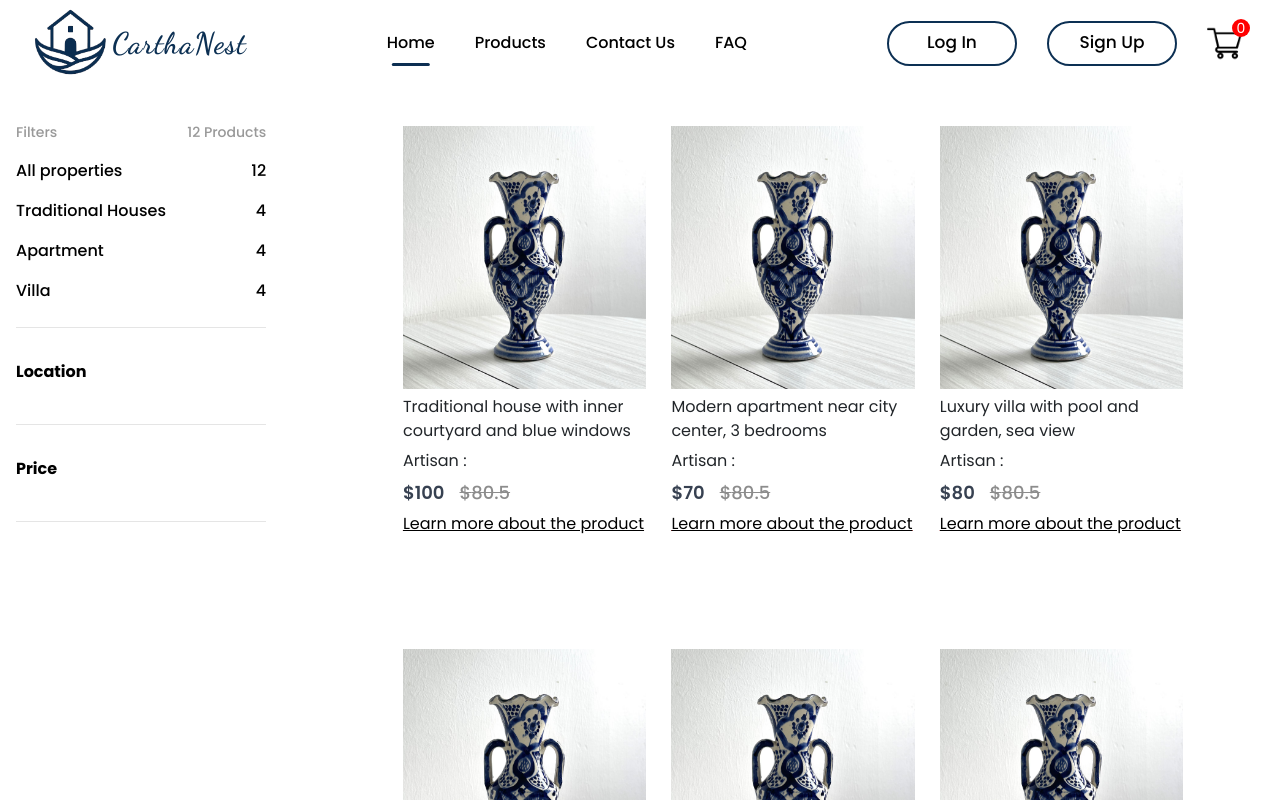
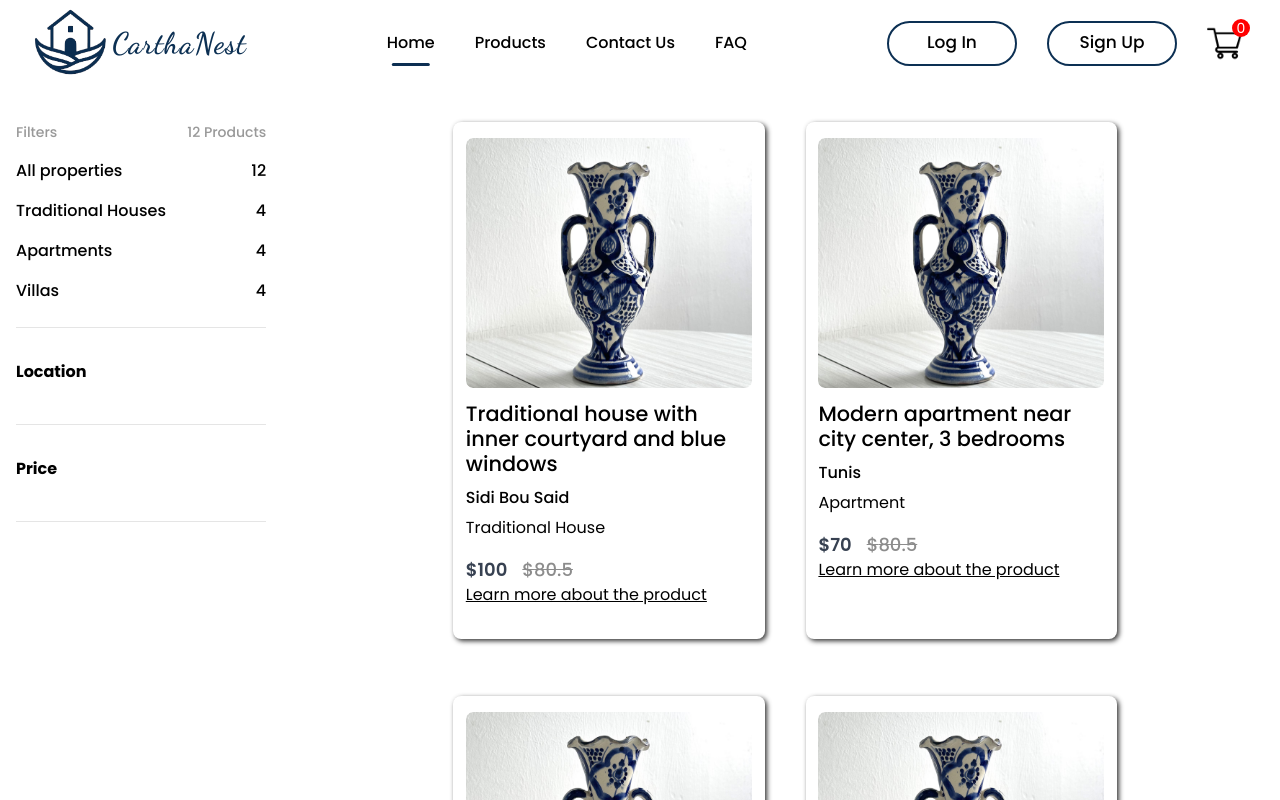
Before and after one commit to YassineSahli04/E-commerceWebsite, a React (Create React App) app: page /products in a window 1280 px wide. Shown: the top 800 px of the page. Built offline with nearby package versions, Linux system fonts and the light colour scheme.

Commit message:
added the cards for the products

```diff
--- a/src/Components/Assets/all_product.js
+++ b/src/Components/Assets/all_product.js
@@ -7,7 +7,7 @@ const all_product = [
     description: "Traditional house with inner courtyard and blue windows",
     price: 220000,
     city: "Sidi Bou Said",
-    type: "traditional",
+    type: "Traditional House",
     image: p1_img,
     new_price: 100.0,
     old_price: 80.5,
@@ -17,7 +17,7 @@ const all_product = [
     description: "Modern apartment near city center, 3 bedrooms",
     price: 180000,
     city: "Tunis",
-    type: "apartment",
+    type: "Apartment",
     image: p1_img,
     new_price: 70.0,
     old_price: 80.5,
@@ -27,7 +27,7 @@ const all_product = [
     description: "Luxury villa with pool and garden, sea view",
     price: 520000,
     city: "Hammamet",
-    type: "villa",
+    type: "Villa",
     image: p1_img,
     new_price: 80.0,
     old_price: 80.5,
@@ -37,7 +37,7 @@ const all_product = [
     description: "Cozy traditional house with rooftop terrace",
     price: 195000,
     city: "Kairouan",
-    type: "traditional",
+    type: "Traditional House",
     image: p1_img,
     new_price: 60.0,
     old_price: 80.5,
@@ -47,7 +47,7 @@ const all_product = [
     description: "Apartment with modern finishes and balcony",
     price: 200000,
     city: "Sousse",
-    type: "apartment",
+    type: "Apartment",
     image: p1_img,
     new_price: 40.0,
     old_price: 80.5,
@@ -57,7 +57,7 @@ const all_product = [
     description: "Spacious villa in calm neighborhood with garage",
     price: 480000,
     city: "La Marsa",
-    type: "villa",
+    type: "Villa",
     image: p1_img,
     new_price: 30.0,
     old_price: 80.5,
@@ -67,7 +67,7 @@ const all_product = [
     description: "Traditional home with archways and mosaic tiles",
     price: 210000,
     city: "Tozeur",
-    type: "traditional",
+    type: "Traditional House",
     image: p1_img,
     new_price: 20.0,
     old_price: 80.5,
@@ -77,7 +77,7 @@ const all_product = [
     description: "Top-floor apartment with elevator access and city view",
     price: 175000,
     city: "Ariana",
-    type: "apartment",
+    type: "Apartment",
     image: p1_img,
     new_price: 10.0,
     old_price: 80.5,
@@ -87,7 +87,7 @@ const all_product = [
     description: "Modern villa with smart home features and garden",
     price: 495000,
     city: "El Menzah",
-    type: "villa",
+    type: "Villa",
     image: p1_img,
     new_price: 90.0,
     old_price: 80.5,
@@ -97,7 +97,7 @@ const all_product = [
     description: "Stone-built traditional house in the old medina",
     price: 185000,
     city: "Mahdia",
-    type: "traditional",
+    type: "Traditional House",
     image: p1_img,
     new_price: 59.0,
     old_price: 80.5,
@@ -107,7 +107,7 @@ const all_product = [
     description: "Compact apartment ideal for young professionals",
     price: 160000,
     city: "Ben Arous",
-    type: "apartment",
+    type: "Apartment",
     image: p1_img,
     new_price: 88.0,
     old_price: 80.5,
@@ -115,9 +115,8 @@ const all_product = [
   {
     id: 12,
     description: "High-end villa with private pool and parking",
-    price: 530000,
     city: "Gammarth",
-    type: "villa",
+    type: "Villa",
     image: p1_img,
     new_price: 44.0,
     old_price: 80.5,
@@ -125,241 +124,4 @@ const all_product = [
 ];
 
 
-
-// let all_product = [
-//   {
-//     id: 1,
-//     description: "Hand-painted vase for flowers",
-//     artisan :"Meriem",
-//     category: "products",
-//     image: p1_img,
-//     new_price: 50.0,
-//     old_price: 80.5,
-//     group: "Vases",
-//     shapes: ['Mason Jar', 'Milk Bottle', 'Rustic Vase','Same as in picture']
-
-//   },
-//   {
-//     id: 2,
-//     description: "Flower pot cover vase",
-//     artisan :"Mohammed",
-//     category: "products",
-//     image: p2_img,
-//     new_price: 85.0,
-//     old_price: 120.5,
-//     group: "Vases",
-//     shapes: ['Square', 'Round', 'rectangular','Same as in picture']
-//   },
-//   {
-//     id: 3,
-//     description: "Ceramic Pot",
-//     artisan :"Hedi",
-//     category: "products",
-//     image: p3_img,
-//     new_price: 60.0,
-//     old_price: 100.5,
-//     group: "Vases",
-//     shapes: ['Square', 'Round', 'rectangular','Same as in picture']
-//   },
-//   {
-//     id: 4,
-//     description: "3 Olive wood Bowls",
-//     artisan :"Samia",
-//     category: "products",
-//     image: p4_img,
-//     new_price: 100.0,
-//     old_price: 150.0,
-//     group: "Bowls",
-//     dimension: ['Small : 15cm', 'Meduim : 20cm', 'Big : 25cm']
-//   },
-//   {
-//     id: 5,
-//     description: "Hand-Painted Serving Bowls",
-//     artisan :"Sondous",
-//     category: "products",
-//     image: p5_img,
-//     new_price: 85.0,
-//     old_price: 120.5,
-//     group: "Bowls",
-//     dimension: ['Small : 15cm', 'Meduim : 20cm', 'Big : 25cm']
-//   },
-//   {
-//     id: 6,
-//     description: "Decorative Serving Ceramic Oval Bow",
-//     artisan :"Lamia",
-//     category: "products",
-//     image: p6_img,
-//     new_price: 85.0,
-//     old_price: 120.5,
-//     group: "Bowls",
-
-//   },
-//   {
-//     id: 7,
-//     description: "2 Tunisian Knit Bags",
-//     artisan :"Asma",
-//     category: "products",
-//     image: p7_img,
-//     new_price: 85.0,
-//     old_price: 120.5,
-//     group: "Handwoven_Bags",
-
-//   },
-//   {
-//     id: 8,
-//     description: "Tunisian Crochet Bag Pattern with a button",
-//     artisan :"Meriem",
-//     category: "products",
-//     image: p8_img,
-//     new_price: 85.0,
-//     old_price: 120.5,
-//     group: "Handwoven_Bags",
-
-//   },
-//   {
-//     id: 9,
-//     description: "Tunisian Crochet Bag Pattern",
-//     artisan :"Asma",
-//     category: "products",
-//     image: p9_img,
-//     new_price: 85.0,
-//     old_price: 120.5,
-//     group: "Handwoven_Bags",
-
-//   },
-//   {
-//     id: 10,
-//     description: "Straw Basket With Leather Handle",
-//     artisan :"Mohammed",
-//     category: "products",
-//     image: p10_img,
-//     new_price: 85.0,
-//     old_price: 120.5,
-//     group: "Straw_baskets",
-//     dimension: ['Small : 1m', 'Meduim : 1.5m', 'Big: 2m']
-//   },
-//   {
-//     id: 11,
-//     description: "Straw basket with Braided Handles",
-//     artisan :"Aziz",
-//     category: "products",
-//     image: p11_img,
-//     new_price: 85.0,
-//     old_price: 120.5,
-//     group: "Straw_baskets",
-//     dimension: ['Small : 1m', 'Meduim : 1.5m', 'Big: 2m']
-//   },
-//   {
-//     id: 12,
-//     description: "Hand woven straw basket",
-//     artisan :"Aziz",
-//     category: "products",
-//     image: p12_img,
-//     new_price: 85.0,
-//     old_price: 120.5,
-//     group: "Straw_baskets",
-//     dimension: ['Small : 1m', 'Meduim : 1.5m', 'Big: 2m']
-//   },
-
-
-
-//   // {
-//   //   id: 13,
-//   //   name: "Men Green Solid Zippered Full-Zip Slim Fit Bomber Jacket",
-//   //   category: "men",
-//   //   image: p13_img,
-//   //   new_price: 85.0,
-//   //   old_price: 120.5,
-//   // },
-//   // {
-//   //   id: 14,
-//   //   name: "Men Green Solid Zippered Full-Zip Slim Fit Bomber Jacket",
-//   //   category: "men",
-//   //   image: p14_img,
-//   //   new_price: 85.0,
-//   //   old_price: 120.5,
-//   // },
-//   // {
-//   //   id: 15,
-//   //   name: "Men Green Solid Zippered Full-Zip Slim Fit Bomber Jacket",
-//   //   category: "men",
-//   //   image: p15_img,
-//   //   new_price: 85.0,
-//   //   old_price: 120.5,
-//   // },
-//   // {
-//   //   id: 16,
-//   //   name: "Men Green Solid Zippered Full-Zip Slim Fit Bomber Jacket",
-//   //   category: "men",
-//   //   image: p16_img,
-//   //   new_price: 85.0,
-//   //   old_price: 120.5,
-//   // },
-//   // {
-//   //   id: 17,
-//   //   name: "Men Green Solid Zippered Full-Zip Slim Fit Bomber Jacket",
-//   //   category: "men",
-//   //   image: p17_img,
-//   //   new_price: 85.0,
-//   //   old_price: 120.5,
-//   // },
-//   // {
-//   //   id: 18,
-//   //   name: "Men Green Solid Zippered Full-Zip Slim Fit Bomber Jacket",
-//   //   category: "men",
-//   //   image: p18_img,
-//   //   new_price: 85.0,
-//   //   old_price: 120.5,
-//   // },
-//   // {
-//   //   id: 19,
-//   //   name: "Men Green Solid Zippered Full-Zip Slim Fit Bomber Jacket",
-//   //   category: "men",
-//   //   image: p19_img,
-//   //   new_price: 85.0,
-//   //   old_price: 120.5,
-//   // },
-//   // {
-//   //   id: 20,
-//   //   name: "Men Green Solid Zippered Full-Zip Slim Fit Bomber Jacket",
-//   //   category: "men",
-//   //   image: p20_img,
-//   //   new_price: 85.0,
-//   //   old_price: 120.5,
-//   // },
-//   // {
-//   //   id: 21,
-//   //   name: "Men Green Solid Zippered Full-Zip Slim Fit Bomber Jacket",
-//   //   category: "men",
-//   //   image: p21_img,
-//   //   new_price: 85.0,
-//   //   old_price: 120.5,
-//   // },
-//   // {
-//   //   id: 22,
-//   //   name: "Men Green Solid Zippered Full-Zip Slim Fit Bomber Jacket",
-//   //   category: "men",
-//   //   image: p22_img,
-//   //   new_price: 85.0,
-//   //   old_price: 120.5,
-//   // },
-//   // {
-//   //   id: 23,
-//   //   name: "Men Green Solid Zippered Full-Zip Slim Fit Bomber Jacket",
-//   //   category: "men",
-//   //   image: p23_img,
-//   //   new_price: 85.0,
-//   //   old_price: 120.5,
-//   // },
-//   // {
-//   //   id: 24,
-//   //   name: "Men Green Solid Zippered Full-Zip Slim Fit Bomber Jacket",
-//   //   category: "men",
-//   //   image: p24_img,
-//   //   new_price: 85.0,
-//   //   old_price: 120.5,
-//   // },
-
-// ];
-
 export default all_product;
--- a/src/Components/Filter/Filter.jsx
+++ b/src/Components/Filter/Filter.jsx
@@ -13,12 +13,11 @@ export default function Filter({ items, onFilter }) {
   const maxPrice = Math.max(...items.map(item => item.new_price));
 
   const itemCounts = {
-    traditional: items.filter(i => i.type === 'traditional').length,
-    apartment: items.filter(i => i.type === 'apartment').length,
-    villa: items.filter(i => i.type === 'villa').length,
+    traditional: items.filter(i => i.type === 'Traditional House').length,
+    apartment: items.filter(i => i.type === 'Apartment').length,
+    villa: items.filter(i => i.type === 'Villa').length,
   };
 
-  // Apply all filters together
   useEffect(() => {
     let filtered = items;
 
@@ -82,13 +81,13 @@ export default function Filter({ items, onFilter }) {
           </li>
           <li>
             <button onClick={() => handleTypeFilter('apartment')} className="btnFilter bn fw5 pa0 pv2 w-100 tl bg-transparent hover-light-purple flex justify-between">
-              Apartment
+              Apartments
               <span>{itemCounts['apartment']}</span>
             </button>
           </li>
           <li>
             <button onClick={() => handleTypeFilter('villa')} className="btnFilter bn fw5 pa0 pv2 w-100 tl bg-transparent hover-light-purple flex justify-between">
-              Villa
+              Villas
               <span>{itemCounts['villa']}</span>
             </button>
           </li>
--- a/src/Components/Item/Item.css
+++ b/src/Components/Item/Item.css
@@ -1,15 +1,68 @@
-.item{
-    width: 25%;
-    align-items: center;
-    margin-top: 20px;
+
+.t-card{
+    width: 32%;
+    text-align: start;
+    border-radius: 7px;
+    cursor: pointer;
+    padding: 1rem 0.8rem;
+    text-decoration: none;
+    color: black;
 }
-.item img{
+
+.t-image{
+    height: 250px;
+    overflow: hidden;
+    border-radius: 7px;
+}
+
+.t-image img{
     width: 100%;
-    height: 55%;
+    height: 100%;
+    transition: 0.3s ease-in-out;
+    border-radius: 7px;
 }
-.item p{
-    margin: 6px 0px;
+
+.t-image:hover img{
+    transform: scale(1.3);
 }
+
+.t-card h4{
+    font-size: 1.3rem;
+    padding: 0.9rem 0 0.2rem 0;
+    text-decoration: none;
+    color: black;
+}
+
+.scroll-item-card.large-card {
+  flex: 0 0 auto;
+  object-fit: cover;
+  border-radius: 8px;
+  margin-right: 1rem;
+  margin-top: 1rem;
+  margin-bottom: 1rem;
+  transition: transform 0.3s;
+  box-shadow: 2px 2px 5px #333;
+}
+
+
+@media screen and (max-width:850px){
+    .scroll-item-card.large-card {
+        width: 300px;
+    }
+    .tour{
+        margin: 0;
+        max-width: 100%;
+    }
+    .tourcard{
+        flex-direction: column;
+    }
+    .t-card{
+        width: 100%;
+        margin-bottom: 1.5rem;
+    }
+}
+
+
 .item-prices{
     display: flex;
     gap: 15px;
@@ -35,10 +88,9 @@
 }
 .a{color: black;}
 .link {
-    color: inherit; /* Keeps the text color unchanged */
     text-decoration: underline;
     text-decoration-color: black;
-    color: black; /* Sets the underline color to black */
+    color: black;
   }
 @media(max-width:800px){
     .item{
--- a/src/Components/Item/Item.jsx
+++ b/src/Components/Item/Item.jsx
@@ -4,12 +4,13 @@ import { Link } from 'react-router-dom'
 
 const Item = (props) => {
   return (
-    <div className='item'>
-
-      <Link to={`/product/${props.id}`}><img onClick={window.scrollTo(0,0)} src={props.image} alt="" /></Link>
-
-      <p>{props.description}</p>
-      <p> Artisan :{props.artisan}</p>
+    <Link to={`/tour/${props.id}`} className="t-card scroll-item-card large-card">
+      <div className="t-image">
+        <img src={props.image} alt={"Image"} />
+      </div>
+      <h4>{props.description}</h4>
+      <h6>{props.city}</h6>
+      <p>{props.type}</p>
       <div className="item-prices">
         <div className="item-price-new">
             ${props.new_price}
@@ -19,9 +20,9 @@ const Item = (props) => {
         </div>
 
       </div>
-      <Link to={`/product/${props.id}`}>
-      <p className='link'>Learn more about the product</p></Link>
-    </div>
+      <p className='link'>Learn more about the product</p>
+    </Link>
+
   )
 }
 
--- a/src/Pages/ShopCategory.jsx
+++ b/src/Pages/ShopCategory.jsx
@@ -17,7 +17,7 @@ const ShopCategory = (props) => {
 
           <div className="shopcategory-products">
             {Array.isArray(displayedItems) && displayedItems.map((item, i) => (
-              <Item key={i} id={item.id} artisan={item.artisan} description={item.description} image={item.image} new_price={item.new_price} old_price={item.old_price} />
+              <Item key={i} id={item.id} city={item.city} type={item.type} description={item.description} image={item.image} new_price={item.new_price} old_price={item.old_price} />
             ))}
           </div>
         </div>
```
